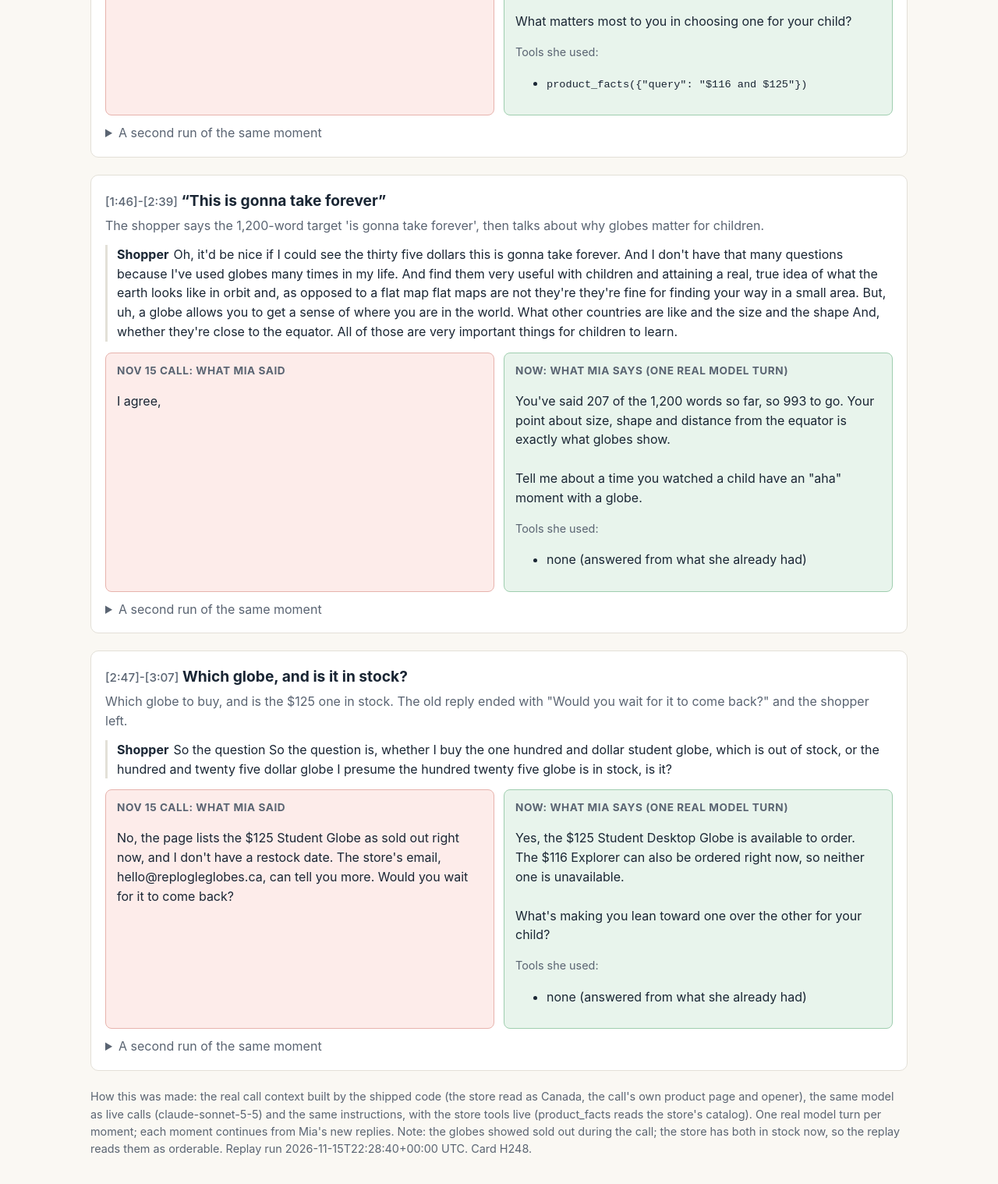
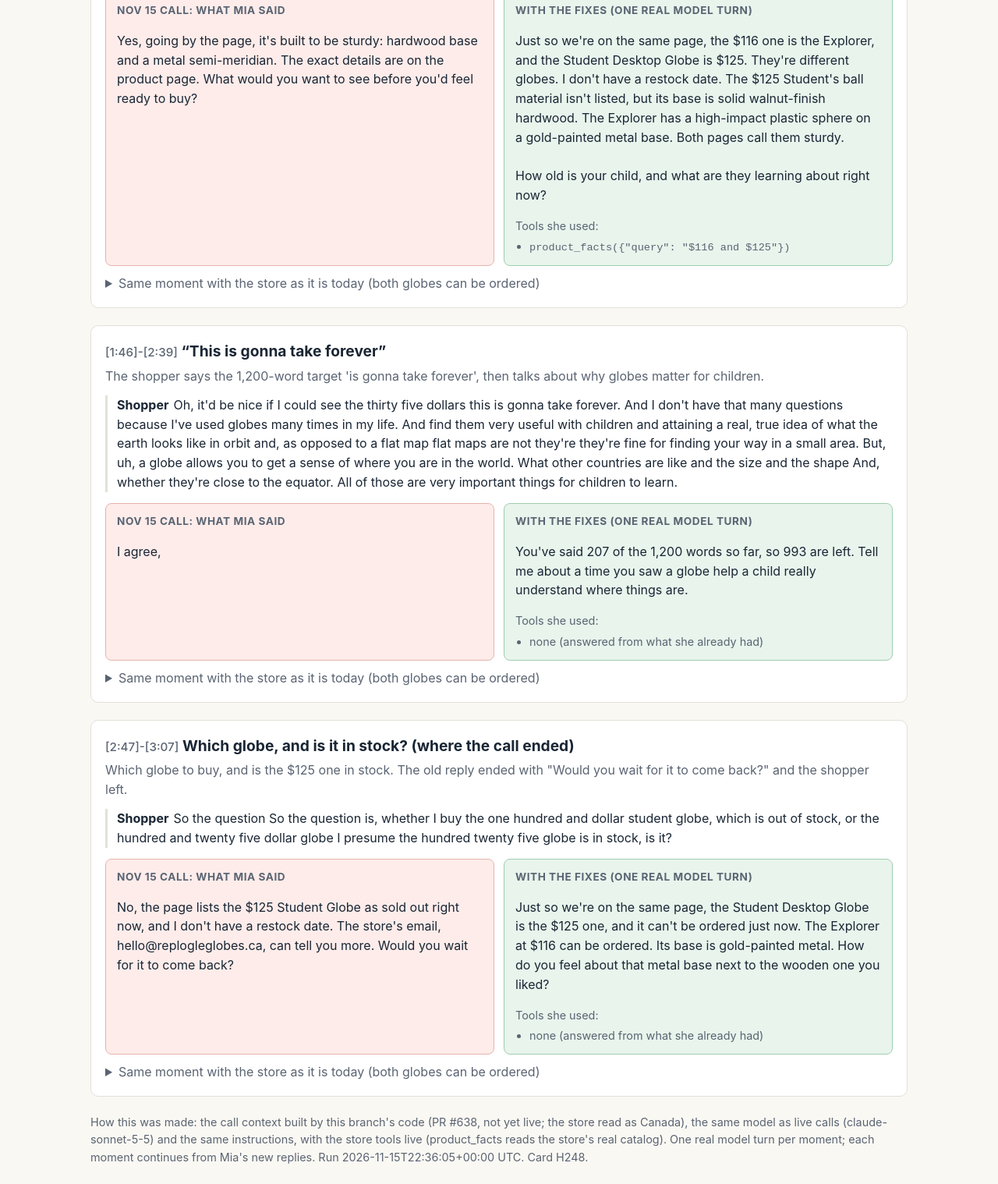
Before and after one commit to qysj9qcnkf-rgb/scout-h248-replay, a plain HTML site: page index.html in a window 1280 px wide. Shown: the part 742-2260 px from the top of the page at 78% size. Drawn offline with Linux system fonts and the light colour scheme.

Commit message:
Replay as at the call (globe unorderable) + today's store
Co-Authored-By: Claude Opus 5.5 <noreply@anthropic.com>
Claude-Session: https://claude.ai/code/session_017SThzXF9cemqvoH2S58rtJ

```diff
--- a/index.html
+++ b/index.html
@@ -1,33 +1,32 @@
 <!doctype html><html lang="en"><head><meta charset="utf-8"><meta name="viewport" content="width=device-width,initial-scale=1">
-<title>H248 replay: Replogle call, Nov 15</title><style>
+<title>H248 replay: Replogle call, Nov 15</title><link rel="icon" href="data:,"><style>
 :root{--bg:#faf8f3;--ink:#1a2634;--mute:#5a6472;--line:#e3e0d8;--old:#fdecea;--oldb:#e7b3ad;--new:#e8f4ec;--newb:#9fceaf;--card:#fff}
 @media (prefers-color-scheme:dark){:root{--bg:#12161c;--ink:#e8ebef;--mute:#9aa4b0;--line:#2a313b;--old:#3a2224;--oldb:#6e3a3a;--new:#1d3326;--newb:#3f7a55;--card:#1a2029}}
 *{box-sizing:border-box}body{margin:0;background:var(--bg);color:var(--ink);font:16px/1.55 -apple-system,BlinkMacSystemFont,"Segoe UI",sans-serif}
-main{max-width:1080px;margin:0 auto;padding:28px 16px 60px}h1{font-size:1.6rem;margin:0 0 6px}.sub{color:var(--mute);margin:0 0 22px}
+main{max-width:1080px;margin:0 auto;padding:28px 16px 60px}h1{font-size:1.6rem;margin:0 0 6px}.sub{color:var(--mute);margin:0 0 10px}
 .moment{background:var(--card);border:1px solid var(--line);border-radius:10px;padding:18px;margin:0 0 22px}h2{font-size:1.2rem;margin:0 0 4px}.at{color:var(--mute);font-weight:500;font-size:.95rem}
 .what{color:var(--mute);margin:0 0 12px}.said{border-left:3px solid var(--line);padding-left:12px;margin-bottom:14px}.line{margin:6px 0}.line b{display:inline-block;min-width:68px}
 .cmp{display:grid;grid-template-columns:1fr 1fr;gap:12px}@media (max-width:700px){.cmp{grid-template-columns:1fr}}
 .old,.new{border-radius:8px;padding:12px 14px}.old{background:var(--old);border:1px solid var(--oldb)}.new{background:var(--new);border:1px solid var(--newb)}
 h3{font-size:.85rem;text-transform:uppercase;letter-spacing:.04em;margin:0 0 6px;color:var(--mute)}.tools{font-size:.9rem;color:var(--mute)}.tools ul{margin:4px 0 0;padding-left:18px}
-code{font-size:.85rem;word-break:break-word}details{margin-top:10px;color:var(--mute)}summary{cursor:pointer}.foot{color:var(--mute);font-size:.9rem}
+code{font-size:.85rem;word-break:break-word}details{margin-top:10px;color:var(--mute)}summary{cursor:pointer}.foot{color:var(--mute);font-size:.9rem}.opener{background:var(--card);border:1px solid var(--line);border-radius:10px;padding:12px 16px;margin:0 0 22px}
 </style></head><body><main>
 <h1>Replogle call, Nov 15, 3:16 PM ET: replayed with the fixes</h1>
-<p class="sub">A shopper buying a globe for a child asked four product questions. Mia answered one, about the wrong globe, then asked “Would you wait for it to come back?” and the shopper left at 266 of 1,200 words. Below: the call's three key moments, the shopper's own words, what Mia said then, and what she says now.</p>
+<p class="sub">A shopper buying a globe for a child asked four product questions. Mia answered one, about the wrong globe, then asked “Would you wait for it to come back?” and the shopper left at 266 of 1,200 words. Below: the call's three key moments in the shopper's own words, what Mia said then, and what she says with the fixes.</p>
+<p class="sub">Replayed <b>as at the call</b>: the $125 Student Desktop Globe set to can't-be-ordered, the way Mia read it at 3:16 PM (it can be ordered now). Each moment's open panel shows the same moment with the store as it is today.</p>
+<div class="opener"><h3>Mia's opening line in this replay</h3><p>Hi, it&#x27;s Mia from Replogle Globes. Thanks for talking with me: the reward is $35 off. To unlock your code, you need to say at least 1,200 words on this call: the &quot;Your words&quot; bar at the bottom of your screen counts them. You can stop whenever you like, but it only unlocks once you reach that. I see you were looking at the 12 inch Student Desktop Globe. That one can&#x27;t be ordered just now, but the 12 inch Explorer Blue Ocean Desk Globe with Raised Relief can, and it&#x27;s the closest one we have. What would you want it to do for you?</p></div>
 <section class="moment"><h2><span class="at">[0:28]-[1:19]</span> Four product questions in a row</h2>
-<p class="what">Four product questions in a row: restock, is the $125 globe the same as the student globe, is its surface plastic, is the $116 &#x27;student globe&#x27; sturdy.</p>
-<div class="said"><p class="line shopper"><b>Shopper</b> I&#x27;m buying it for child, and I like the raised relief and the colors and the country colors. When will it be available again? Or is the other globe that&#x27;s a hundred and twenty five dollars, the same as the student globe. And what is the surface of this the the hundred and twenty five dollar one? Is it plastic? I think the base is wooden. And it looks very solid. Is the Student Globe, the hundred and sixteen dollar one,</p><p class="line mia"><b>Mia</b> Go on, I&#x27;m listening.</p><p class="line shopper"><b>Shopper</b> It... Is it sturdy?</p></div>
+<p class="what">Four product questions in a row: restock, is the $125 globe the same as the student globe, is its surface plastic, is the $116 &#x27;student globe&#x27; sturdy.</p><div class="said"><p class="line"><b>Shopper</b> I&#x27;m buying it for child, and I like the raised relief and the colors and the country colors. When will it be available again? Or is the other globe that&#x27;s a hundred and twenty five dollars, the same as the student globe. And what is the surface of this the the hundred and twenty five dollar one? Is it plastic? I think the base is wooden. And it looks very solid. Is the Student Globe, the hundred and sixteen dollar one,</p><p class="line"><b>Mia</b> Go on, I&#x27;m listening.</p><p class="line"><b>Shopper</b> It... Is it sturdy?</p></div>
 <div class="cmp"><div class="old"><h3>Nov 15 call: what Mia said</h3><p>Yes, going by the page, it&#x27;s built to be sturdy: hardwood base and a metal semi-meridian. The exact details are on the product page. What would you want to see before you&#x27;d feel ready to buy?</p></div>
-<div class="new"><h3>Now: what Mia says (one real model turn)</h3><p>Good news: the $125 Student Desktop Globe can be ordered now. I don&#x27;t have restock dates anyway.<br><br>The $116 one is the Explorer, a different globe. The Student Desktop Globe&#x27;s base is solid hardwood with a walnut finish, plus a sturdy metal semi-meridian. Its ball material isn&#x27;t listed, so I don&#x27;t know if it&#x27;s plastic. The Explorer has a plastic sphere on a gold-painted metal base. Both pages call them sturdy.<br><br>What matters most to you in choosing one for your child?</p><p class="tools">Tools she used: <ul><li><code>product_facts({&quot;query&quot;: &quot;$116 and $125&quot;})</code></li></ul></p></div></div>
-<details><summary>A second run of the same moment</summary><p>Good news: the $125 Student Desktop Globe can be ordered now, so there&#x27;s no wait. The $116 Explorer is a different globe, with a plastic ball and gold-finish metal base. You&#x27;re right about the $125 one&#x27;s base: solid hardwood with a walnut finish and a metal semi-meridian. I don&#x27;t know what its ball is made of. What matters most to you in choosing for your child?</p></details></section><section class="moment"><h2><span class="at">[1:46]-[2:39]</span> “This is gonna take forever”</h2>
-<p class="what">The shopper says the 1,200-word target &#x27;is gonna take forever&#x27;, then talks about why globes matter for children.</p>
-<div class="said"><p class="line shopper"><b>Shopper</b> Oh, it&#x27;d be nice if I could see the thirty five dollars this is gonna take forever. And I don&#x27;t have that many questions because I&#x27;ve used globes many times in my life. And find them very useful with children and attaining a real, true idea of what the earth looks like in orbit and, as opposed to a flat map flat maps are not they&#x27;re they&#x27;re fine for finding your way in a small area. But, uh, a globe allows you to get a sense of where you are in the world. What other countries are like and the size and the shape And, whether they&#x27;re close to the equator. All of those are very important things for children to learn.</p></div>
+<div class="new"><h3>With the fixes (one real model turn)</h3><p>Just so we&#x27;re on the same page, the $116 one is the Explorer, and the Student Desktop Globe is $125. They&#x27;re different globes. I don&#x27;t have a restock date. The $125 Student&#x27;s ball material isn&#x27;t listed, but its base is solid walnut-finish hardwood. The Explorer has a high-impact plastic sphere on a gold-painted metal base. Both pages call them sturdy.<br><br>How old is your child, and what are they learning about right now?</p><div class="tools">Tools she used:<ul><li><code>product_facts({&quot;query&quot;: &quot;$116 and $125&quot;})</code></li></ul></div></div></div>
+<details><summary>Same moment with the store as it is today (both globes can be ordered)</summary><p>Just so we&#x27;re on the same page, the $125 one is the Student Desktop Globe, and the $116 one is the Explorer. The Student Desktop Globe can be ordered now. Its base is solid hardwood with a walnut finish, with a sturdy metal semi-meridian. The page calls it classroom-grade durability, but I don&#x27;t know what its ball is made of. The Explorer&#x27;s ball is plastic. What would you want to be sure of before ordering for your child?</p></details></section><section class="moment"><h2><span class="at">[1:46]-[2:39]</span> “This is gonna take forever”</h2>
+<p class="what">The shopper says the 1,200-word target &#x27;is gonna take forever&#x27;, then talks about why globes matter for children.</p><div class="said"><p class="line"><b>Shopper</b> Oh, it&#x27;d be nice if I could see the thirty five dollars this is gonna take forever. And I don&#x27;t have that many questions because I&#x27;ve used globes many times in my life. And find them very useful with children and attaining a real, true idea of what the earth looks like in orbit and, as opposed to a flat map flat maps are not they&#x27;re they&#x27;re fine for finding your way in a small area. But, uh, a globe allows you to get a sense of where you are in the world. What other countries are like and the size and the shape And, whether they&#x27;re close to the equator. All of those are very important things for children to learn.</p></div>
 <div class="cmp"><div class="old"><h3>Nov 15 call: what Mia said</h3><p>I agree,</p></div>
-<div class="new"><h3>Now: what Mia says (one real model turn)</h3><p>You&#x27;ve said 207 of the 1,200 words so far, so 993 to go. Your point about size, shape and distance from the equator is exactly what globes show.<br><br>Tell me about a time you watched a child have an &quot;aha&quot; moment with a globe.</p><p class="tools">Tools she used: <ul><li>none (answered from what she already had)</li></ul></p></div></div>
-<details><summary>A second run of the same moment</summary><p>You&#x27;ve said 207 of the 1,200 words so far, so 993 to go. Tell me about a time you saw a globe help a child understand the world.</p></details></section><section class="moment"><h2><span class="at">[2:47]-[3:07]</span> Which globe, and is it in stock?</h2>
-<p class="what">Which globe to buy, and is the $125 one in stock. The old reply ended with &quot;Would you wait for it to come back?&quot; and the shopper left.</p>
-<div class="said"><p class="line shopper"><b>Shopper</b> So the question So the question is, whether I buy the one hundred and dollar student globe, which is out of stock, or the hundred and twenty five dollar globe I presume the hundred twenty five globe is in stock, is it?</p></div>
+<div class="new"><h3>With the fixes (one real model turn)</h3><p>You&#x27;ve said 207 of the 1,200 words so far, so 993 are left. Tell me about a time you saw a globe help a child really understand where things are.</p><div class="tools">Tools she used:<ul><li>none (answered from what she already had)</li></ul></div></div></div>
+<details><summary>Same moment with the store as it is today (both globes can be ordered)</summary><p>You&#x27;ve said 207 of the 1,200 words so far, so 993 are left. Tell me about a time you saw a globe change how a child understood the world.</p></details></section><section class="moment"><h2><span class="at">[2:47]-[3:07]</span> Which globe, and is it in stock? (where the call ended)</h2>
+<p class="what">Which globe to buy, and is the $125 one in stock. The old reply ended with &quot;Would you wait for it to come back?&quot; and the shopper left.</p><div class="said"><p class="line"><b>Shopper</b> So the question So the question is, whether I buy the one hundred and dollar student globe, which is out of stock, or the hundred and twenty five dollar globe I presume the hundred twenty five globe is in stock, is it?</p></div>
 <div class="cmp"><div class="old"><h3>Nov 15 call: what Mia said</h3><p>No, the page lists the $125 Student Globe as sold out right now, and I don&#x27;t have a restock date. The store&#x27;s email, hello@replogleglobes.ca, can tell you more. Would you wait for it to come back?</p></div>
-<div class="new"><h3>Now: what Mia says (one real model turn)</h3><p>Yes, the $125 Student Desktop Globe is available to order. The $116 Explorer can also be ordered right now, so neither one is unavailable.<br><br>What&#x27;s making you lean toward one over the other for your child?</p><p class="tools">Tools she used: <ul><li>none (answered from what she already had)</li></ul></p></div></div>
-<details><summary>A second run of the same moment</summary><p>Yes, the $125 Student Desktop Globe can be ordered. The $116 one is the Explorer, and that can be ordered too. What&#x27;s pulling you toward one over the other?</p></details></section>
-<p class="foot">How this was made: the real call context built by the shipped code (the store read as Canada, the call's own product page and opener), the same model as live calls (claude-sonnet-5-5) and the same instructions, with the store tools live (product_facts reads the store's catalog). One real model turn per moment; each moment continues from Mia's new replies. Note: the globes showed sold out during the call; the store has both in stock now, so the replay reads them as orderable. Replay run 2026-11-15T22:28:40+00:00 UTC. Card H248.</p>
+<div class="new"><h3>With the fixes (one real model turn)</h3><p>Just so we&#x27;re on the same page, the Student Desktop Globe is the $125 one, and it can&#x27;t be ordered just now. The Explorer at $116 can be ordered. Its base is gold-painted metal. How do you feel about that metal base next to the wooden one you liked?</p><div class="tools">Tools she used:<ul><li>none (answered from what she already had)</li></ul></div></div></div>
+<details><summary>Same moment with the store as it is today (both globes can be ordered)</summary><p>Yes, the $125 Student Desktop Globe can be ordered. The $79 Student Edition can&#x27;t be ordered just now, and I don&#x27;t have a restock date for it. What would make you feel sure the $125 globe is right for your child?</p></details></section>
+<p class="foot">How this was made: the call context built by this branch's code (PR #638, not yet live; the store read as Canada), the same model as live calls (claude-sonnet-5-5) and the same instructions, with the store tools live (product_facts reads the store's real catalog). One real model turn per moment; each moment continues from Mia's new replies. Run 2026-11-15T22:36:05+00:00 UTC. Card H248.</p>
 </main></body></html>
```
